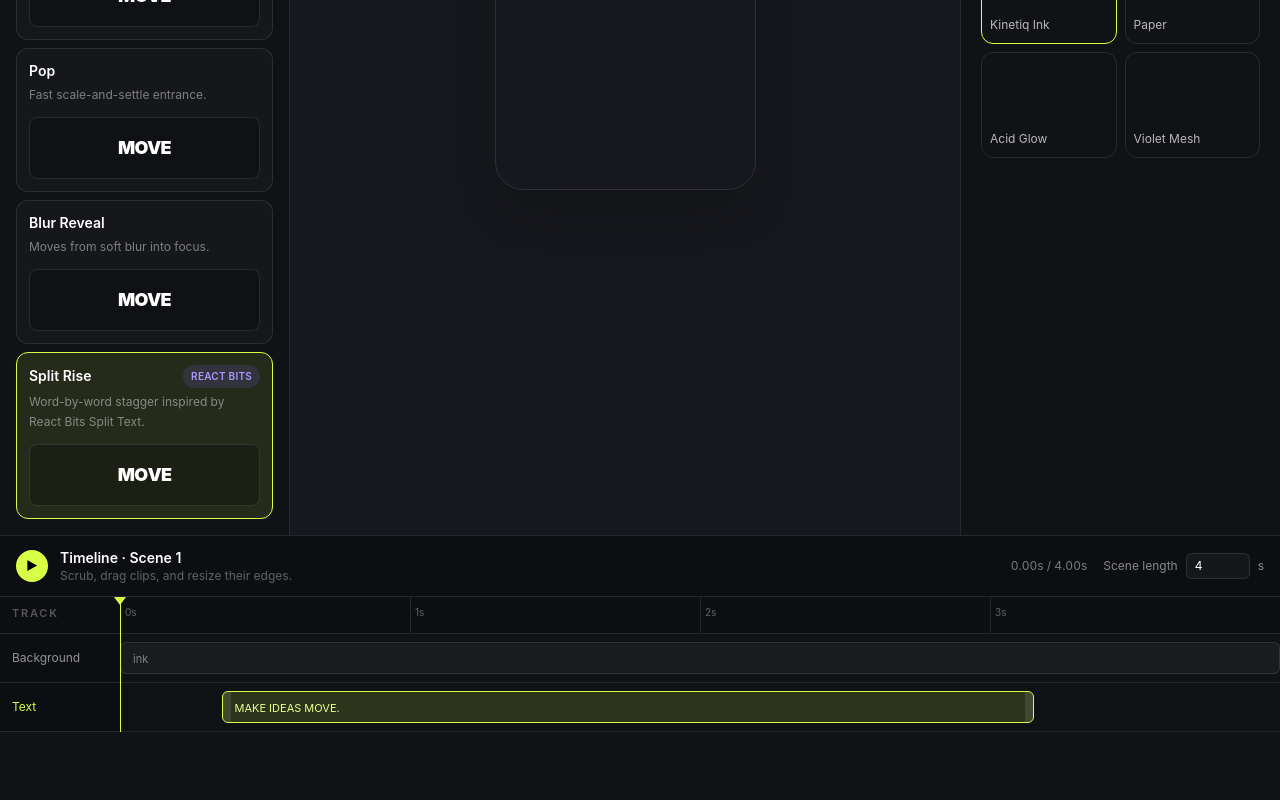
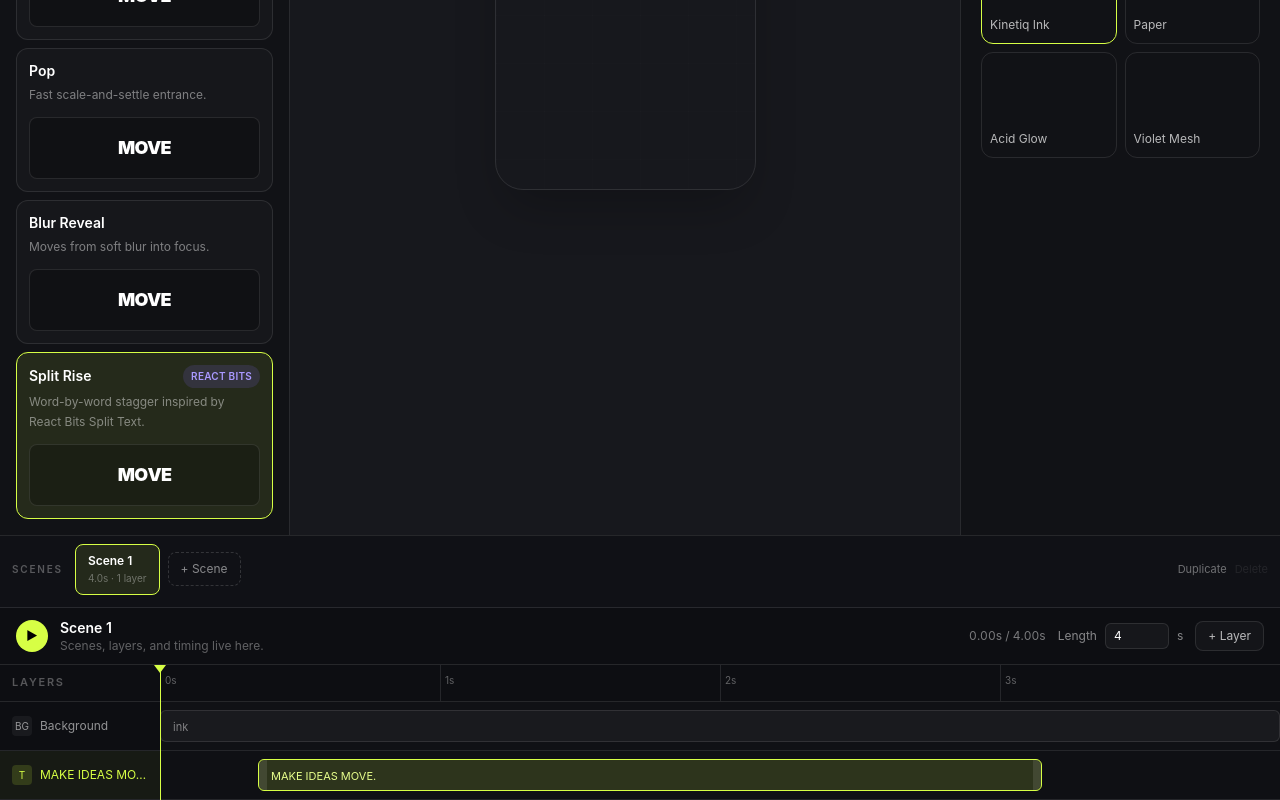
Before and after one commit to seavens3nt/kinetiq, a Next.js app: page / in a window 1280 px wide. Shown: the part 799-1599 px from the top of the page. Before the commit the page ends 1531 px from the top, so only its background shows below. Built offline with nearby package versions, Linux system fonts and the light colour scheme.

Commit message:
move scenes and layers into bottom timeline workspace

```diff
--- a/src/components/editor/timeline-editor.tsx
+++ b/src/components/editor/timeline-editor.tsx
@@ -3,7 +3,7 @@
 import { useMemo, useRef } from "react";
 import { useEditorStore } from "@/store/editor-store";
 
-const LABEL_WIDTH = 120;
+const LABEL_WIDTH = 160;
 
 function clamp(value: number, min: number, max: number) {
   return Math.min(max, Math.max(min, value));
@@ -22,6 +22,12 @@ export function TimelineEditor() {
     setSelectedElement,
     setElementTiming,
     setSceneDuration,
+    setActiveScene,
+    addScene,
+    duplicateScene,
+    deleteScene,
+    addTextElement,
+    deleteSelectedElement,
   } = useEditorStore();
 
   const scene = project.scenes[activeSceneIndex];
@@ -98,7 +104,50 @@ export function TimelineEditor() {
 
   return (
     <section className="border-t border-white/10 bg-[#0d0e12] text-white">
-      <div className="flex items-center justify-between border-b border-white/10 px-4 py-3">
+      <div className="border-b border-white/10 bg-[#101116] px-3 py-2">
+        <div className="flex items-center gap-2 overflow-x-auto pb-1">
+          <div className="mr-1 shrink-0 text-[10px] font-semibold uppercase tracking-[0.18em] text-white/30">Scenes</div>
+          {project.scenes.map((item, index) => (
+            <button
+              key={item.id}
+              type="button"
+              onClick={() => setActiveScene(index)}
+              className={`shrink-0 rounded-lg border px-3 py-2 text-left transition ${
+                activeSceneIndex === index
+                  ? "border-[#d7ff45] bg-[#d7ff45]/10"
+                  : "border-white/10 bg-white/[0.025] hover:bg-white/[0.05]"
+              }`}
+            >
+              <div className="text-xs font-semibold">{item.name}</div>
+              <div className="mt-0.5 text-[10px] text-white/35">
+                {item.durationInSeconds.toFixed(1)}s · {item.elements.length} layer{item.elements.length === 1 ? "" : "s"}
+              </div>
+            </button>
+          ))}
+          <button
+            type="button"
+            onClick={addScene}
+            className="shrink-0 rounded-lg border border-dashed border-white/15 px-3 py-2 text-xs text-white/50 transition hover:border-[#d7ff45]/50 hover:text-[#d7ff45]"
+          >
+            + Scene
+          </button>
+          <div className="ml-auto flex shrink-0 items-center gap-2 pl-2">
+            <button type="button" onClick={duplicateScene} className="text-[11px] text-white/40 hover:text-white">
+              Duplicate
+            </button>
+            <button
+              type="button"
+              onClick={deleteScene}
+              disabled={project.scenes.length === 1}
+              className="text-[11px] text-white/40 hover:text-red-300 disabled:cursor-not-allowed disabled:opacity-20"
+            >
+              Delete
+            </button>
+          </div>
+        </div>
+      </div>
+
+      <div className="flex items-center justify-between border-b border-white/10 px-4 py-2.5">
         <div className="flex items-center gap-3">
           <button
             onClick={togglePlayback}
@@ -108,16 +157,16 @@ export function TimelineEditor() {
             {isPlaying ? "Ⅱ" : "▶"}
           </button>
           <div>
-            <div className="text-sm font-semibold">Timeline · {scene.name}</div>
-            <div className="text-xs text-white/35">Scrub, drag clips, and resize their edges.</div>
+            <div className="text-sm font-semibold">{scene.name}</div>
+            <div className="text-xs text-white/35">Scenes, layers, and timing live here.</div>
           </div>
         </div>
-        <div className="flex items-center gap-4">
+        <div className="flex items-center gap-3">
           <div className="text-xs tabular-nums text-white/45">
             {currentTime.toFixed(2)}s / {duration.toFixed(2)}s
           </div>
-          <label className="flex items-center gap-2 text-xs text-white/50">
-            Scene length
+          <label className="hidden items-center gap-2 text-xs text-white/50 sm:flex">
+            Length
             <input
               type="number"
               min="1"
@@ -128,17 +177,38 @@ export function TimelineEditor() {
             />
             s
           </label>
+          <button
+            type="button"
+            onClick={addTextElement}
+            className="rounded-lg border border-white/10 bg-white/[0.03] px-3 py-1.5 text-xs text-white/70 transition hover:border-[#d7ff45]/50 hover:text-[#d7ff45]"
+          >
+            + Layer
+          </button>
         </div>
       </div>
 
       <div
         ref={timelineRef}
-        className="relative select-none overflow-hidden"
+        className="relative max-h-[330px] select-none overflow-y-auto"
         onPointerDown={beginPlayheadDrag}
         onPointerMove={movePlayhead}
       >
-        <div className="grid grid-cols-[120px_1fr] border-b border-white/10">
-          <div className="px-3 py-2 text-[11px] font-semibold uppercase tracking-[0.16em] text-white/30">Track</div>
+        <div className="sticky top-0 z-10 grid grid-cols-[160px_1fr] border-b border-white/10 bg-[#0d0e12]">
+          <div className="flex items-center justify-between px-3 py-2">
+            <span className="text-[11px] font-semibold uppercase tracking-[0.16em] text-white/30">Layers</span>
+            {selectedElementId && scene.elements.length > 1 && (
+              <button
+                type="button"
+                onClick={(event) => {
+                  event.stopPropagation();
+                  deleteSelectedElement();
+                }}
+                className="text-[10px] text-white/30 hover:text-red-300"
+              >
+                Delete selected
+              </button>
+            )}
+          </div>
           <div className="relative h-9">
             {ticks.map((tick) => (
               <div
@@ -152,8 +222,11 @@ export function TimelineEditor() {
           </div>
         </div>
 
-        <div className="grid grid-cols-[120px_1fr] border-b border-white/10">
-          <div className="flex items-center px-3 py-3 text-xs text-white/55">Background</div>
+        <div className="grid grid-cols-[160px_1fr] border-b border-white/10">
+          <div className="flex items-center gap-2 px-3 py-3 text-xs text-white/55">
+            <span className="grid h-5 w-5 place-items-center rounded bg-white/[0.05] text-[10px]">BG</span>
+            <span>Background</span>
+          </div>
           <div className="relative h-12 bg-white/[0.015]">
             <div className="absolute inset-y-2 left-0 right-0 rounded-md border border-white/10 bg-white/[0.04] px-3 text-[11px] leading-8 text-white/45">
               {scene.backgroundPresetId}
@@ -161,22 +234,23 @@ export function TimelineEditor() {
           </div>
         </div>
 
-        {scene.elements.map((element) => {
+        {scene.elements.map((element, index) => {
           const left = (element.startTime / duration) * 100;
           const width = (element.duration / duration) * 100;
           const isSelected = selectedElementId === element.id;
 
           return (
-            <div key={element.id} className="grid grid-cols-[120px_1fr] border-b border-white/10">
+            <div key={element.id} className="grid grid-cols-[160px_1fr] border-b border-white/10">
               <button
                 type="button"
                 onClick={(event) => {
                   event.stopPropagation();
                   setSelectedElement(element.id);
                 }}
-                className={`px-3 py-3 text-left text-xs ${isSelected ? "text-[#d7ff45]" : "text-white/55"}`}
+                className={`flex items-center gap-2 px-3 py-3 text-left text-xs ${isSelected ? "bg-[#d7ff45]/5 text-[#d7ff45]" : "text-white/55 hover:bg-white/[0.025]"}`}
               >
-                Text
+                <span className={`grid h-5 w-5 place-items-center rounded text-[10px] ${isSelected ? "bg-[#d7ff45]/15" : "bg-white/[0.05]"}`}>T</span>
+                <span className="min-w-0 flex-1 truncate">{element.content || `Text ${index + 1}`}</span>
               </button>
               <div className="relative h-12 bg-white/[0.01]">
                 <div
@@ -203,7 +277,7 @@ export function TimelineEditor() {
           );
         })}
 
-        <div className="pointer-events-none absolute bottom-0 left-[120px] right-0 top-0 z-20">
+        <div className="pointer-events-none absolute bottom-0 left-[160px] right-0 top-0 z-20">
           <div
             className="absolute bottom-0 top-0 w-px bg-[#d7ff45]"
             style={{ left: `${(currentTime / duration) * 100}%` }}
```
